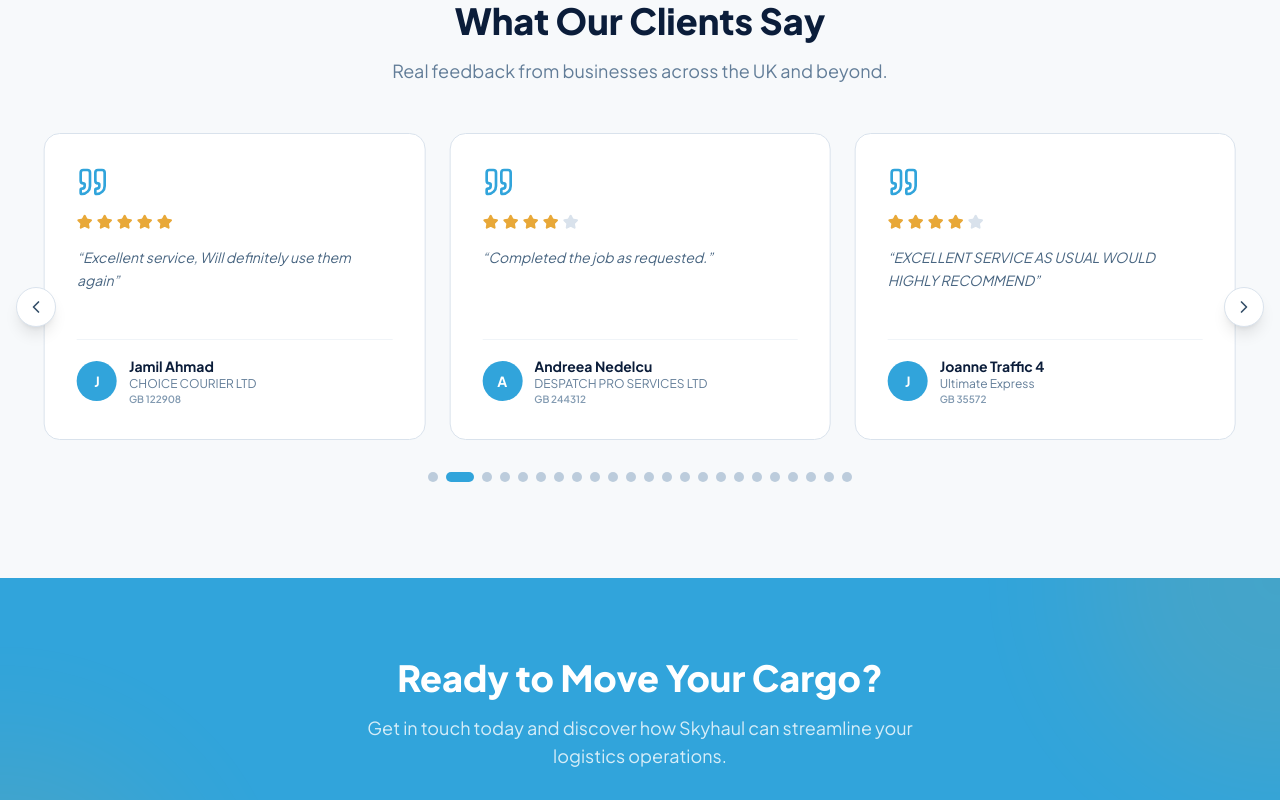
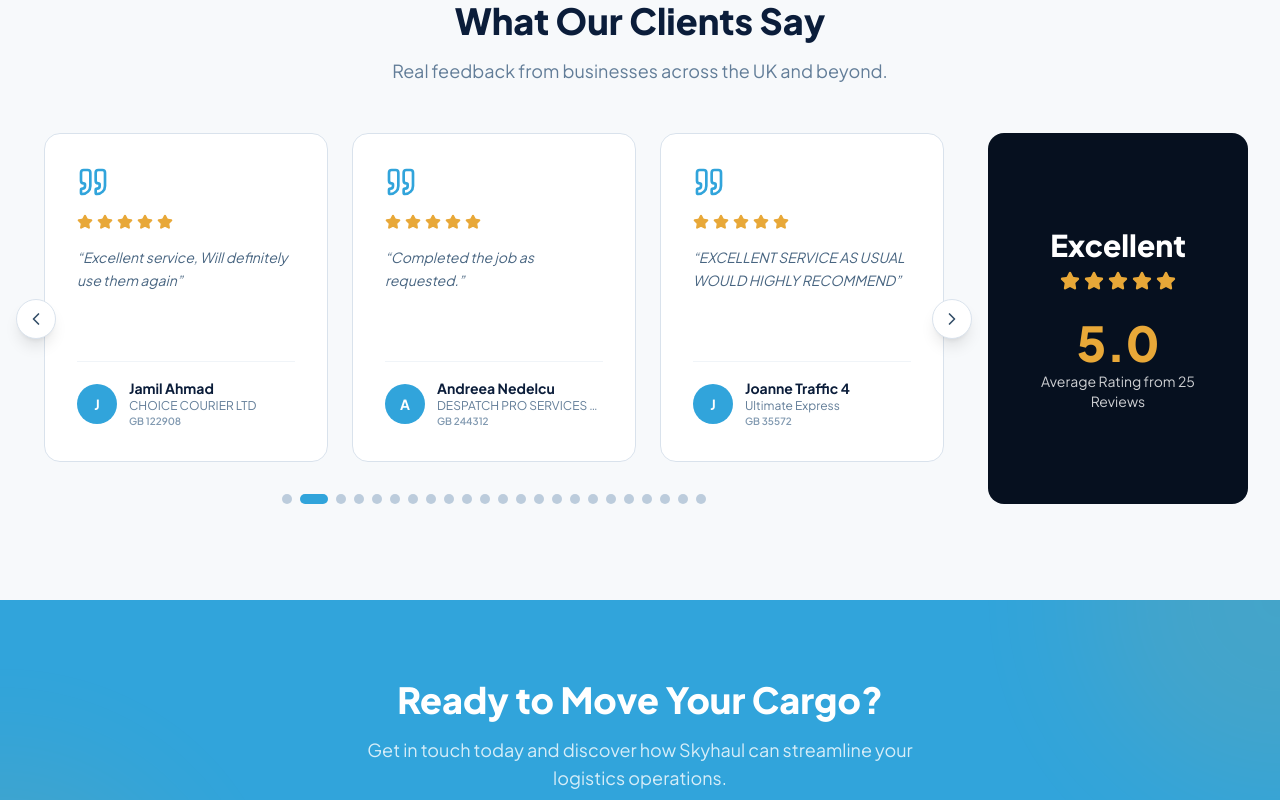
Before and after one commit to msghori/skyhaul, a React (Vite) app: page /#/ in a window 1280 px wide. Shown: the part 3180-3980 px from the top of the page. Built offline with nearby package versions, Linux system fonts and the light colour scheme.

Commit message:
fix: add 5 star rating

```diff
--- a/src/components/Footer.jsx
+++ b/src/components/Footer.jsx
@@ -176,7 +176,7 @@ export default function Footer() {
           <p className="text-navy-400 text-xs">
             &copy; 2026 Skyhaul Logistics. All Rights Reserved.
           </p>
-          <div className="flex gap-6">
+          {/* <div className="flex gap-6">
             <a
               href="#"
               className="text-navy-400 hover:text-navy-200 text-xs transition-colors"
@@ -189,7 +189,7 @@ export default function Footer() {
             >
               Terms &amp; Conditions
             </a>
-          </div>
+          </div> */}
         </div>
       </div>
     </footer>
--- a/src/components/TestimonialCarousel.jsx
+++ b/src/components/TestimonialCarousel.jsx
@@ -45,7 +45,7 @@ export default function TestimonialCarousel({ reviews }) {
 
   return (
     <div
-      className="relative"
+      className="relative w-full max-w-full"
       onMouseEnter={() => setPaused(true)}
       onMouseLeave={() => setPaused(false)}
     >
@@ -59,7 +59,7 @@ export default function TestimonialCarousel({ reviews }) {
           {reviews.map((review, i) => (
             <div
               key={i}
-              className="px-3 shrink-0"
+              className="shrink-0 px-3 box-border"
               style={{ width: `${100 / perView}%` }}
             >
               <ReviewCard {...review} />
@@ -71,14 +71,14 @@ export default function TestimonialCarousel({ reviews }) {
       <button
         onClick={goPrev}
         aria-label="Previous testimonials"
-        className="absolute -left-4 top-1/2 -translate-y-1/2 w-10 h-10 rounded-full bg-white shadow-lg border border-navy-100 flex items-center justify-center text-navy-700 hover:bg-skyblue hover:text-white transition-colors duration-300 hidden sm:flex"
+        className="absolute left-0 lg:-left-4 top-1/2 -translate-y-1/2 w-10 h-10 rounded-full bg-white shadow-lg border border-navy-100 flex items-center justify-center text-navy-700 hover:bg-skyblue hover:text-white transition-colors duration-300 z-10"
       >
         <ChevronLeft size={20} />
       </button>
       <button
         onClick={goNext}
         aria-label="Next testimonials"
-        className="absolute -right-4 top-1/2 -translate-y-1/2 w-10 h-10 rounded-full bg-white shadow-lg border border-navy-100 flex items-center justify-center text-navy-700 hover:bg-skyblue hover:text-white transition-colors duration-300 hidden sm:flex"
+        className="absolute right-0 lg:-right-4 top-1/2 -translate-y-1/2 w-10 h-10 rounded-full bg-white shadow-lg border border-navy-100 flex items-center justify-center text-navy-700 hover:bg-skyblue hover:text-white transition-colors duration-300 z-10"
       >
         <ChevronRight size={20} />
       </button>
--- a/src/data/content.js
+++ b/src/data/content.js
@@ -80,14 +80,14 @@ export const reviews = [
     user: "Andreea Nedelcu",
     company: "DESPATCH PRO SERVICES LTD",
     gb: "GB 244312",
-    rating: 4,
+    rating: 5,
     comment: "Completed the job as requested.",
   },
   {
     user: "Joanne Traffic 4",
     company: "Ultimate Express",
     gb: "GB 35572",
-    rating: 4,
+    rating: 5,
     comment: "EXCELLENT SERVICE AS USUAL WOULD HIGHLY RECOMMEND",
   },
   {
@@ -102,7 +102,7 @@ export const reviews = [
     user: "PAUL TIPLADY",
     company: "NG TRANSPORT LTD",
     gb: "GB 70188",
-    rating: 4,
+    rating: 5,
     comment: "GREAT JOB THANK YOU",
   },
   {
@@ -116,7 +116,7 @@ export const reviews = [
     user: "Mo Makkan",
     company: "FREIGHT POINT TRANSPORT & LOGISTICS LTD",
     gb: "GB 272374",
-    rating: 4,
+    rating: 5,
     comment: "ALWAYS A PLEASURE TO WORK WITH GUY WOULD WORK FOR AGAIN",
   },
   {
--- a/src/pages/Home.jsx
+++ b/src/pages/Home.jsx
@@ -12,6 +12,7 @@ import {
   Users,
   Truck,
   ArrowRightCircle,
+  Star,
 } from "lucide-react";
 import Button from "../components/Button";
 import ServiceCard from "../components/ServiceCard";
@@ -158,7 +159,12 @@ export default function Home() {
             title="What Our Clients Say"
             subtitle="Real feedback from businesses across the UK and beyond."
           />
-          <TestimonialCarousel reviews={reviews} />
+          <div className="grid grid-cols-1 lg:grid-cols-[1fr_260px] gap-8 items-stretch min-w-0">
+            <div className="min-w-0">
+              <TestimonialCarousel reviews={reviews} />
+            </div>
+            <RatingBadge reviews={reviews} />
+          </div>
         </div>
       </section>
 
@@ -447,3 +453,37 @@ function HowItWorksStep({ step, title, description }) {
     </div>
   );
 }
+
+function RatingBadge({ reviews }) {
+  const [ref, isInView] = useInView();
+  const total = reviews.reduce((sum, r) => sum + (r.rating || 0), 0);
+  const avg = total / reviews.length;
+
+  return (
+    <div
+      ref={ref}
+      className={`flex lg:flex-col items-center justify-center gap-4 bg-navy-950 text-white rounded-2xl p-6 sm:p-8 text-center ${isInView ? "animate-fade-in-up" : "opacity-0"}`}
+    >
+      <div>
+        <p className="text-2xl sm:text-3xl font-extrabold mb-2">Excellent</p>
+        <div className="flex gap-1 justify-center mb-3">
+          {Array.from({ length: 5 }).map((_, i) => (
+            <Star
+              key={i}
+              size={20}
+              className="fill-gold-400 text-gold-400"
+            />
+          ))}
+        </div>
+      </div>
+      <div>
+        <p className="text-4xl sm:text-5xl font-extrabold text-gold-400 mb-1">
+          {avg.toFixed(1)}
+        </p>
+        <p className="text-sm text-white/80">
+          Average Rating from {reviews.length} Reviews
+        </p>
+      </div>
+    </div>
+  );
+}
```
